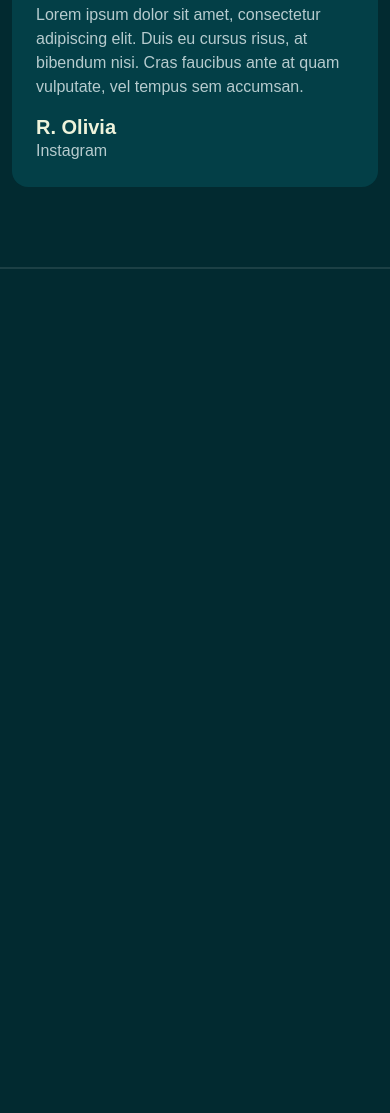
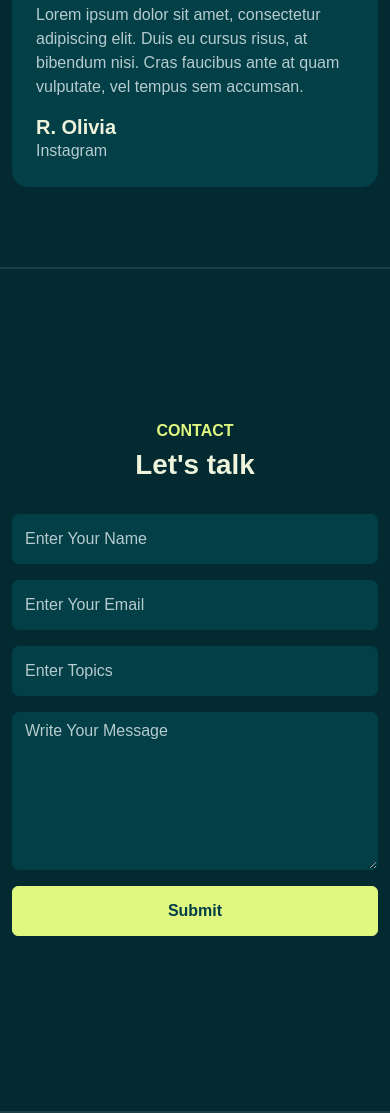
Before and after one commit to sanjoykumar-s/sanjoykumar-s.github.io, a plain HTML site: page index.html in a window 390 px wide. Shown: the part 6404-7517 px from the top of the page. Before the commit the page ends 6673 px from the top, so only its background shows below. Drawn offline with Linux system fonts and the light colour scheme; a web font is replaced by a local one.

Commit message:
Contact Section is done.

```diff
--- a/Assets/css/style.css
+++ b/Assets/css/style.css
@@ -145,3 +145,21 @@ img {
 .custom-card:hover .custom-card-image img {
     transform: scale(1.1);
 }
+
+#contact .form-control::placeholder {
+    color: var(--color-body);
+}
+#contact input.form-control {
+    height: 50px;
+}
+
+#contact .form-control {
+    background-color: var(--color-base);
+    border-color: var(--color-base);
+    color: var(--color-body);
+}
+
+#contact .form-control:focus {
+    border-color: var(--color-brand);
+    box-shadow: none;
+}
--- a/index.html
+++ b/index.html
@@ -279,7 +279,7 @@
 
                     <div class="row">
                         <div class="col-md-4" data-aos="zoom-in-up" data-aos-delay="300">
-                            <div class="review bg-base p-4 rounded-4">
+                            <div class="review bg-base p-4 rounded-4 shadow-effect">
                                 <div class="text-brand h5">
                                     <i class="las la-star"></i>
                                     <i class="las la-star"></i>
@@ -295,7 +295,7 @@
                             </div>
                         </div>
                         <div class="col-md-4" data-aos="zoom-in-up" data-aos-delay="600">
-                            <div class="review bg-base p-4 rounded-4">
+                            <div class="review bg-base p-4 rounded-4 shadow-effect">
                                 <div class="text-brand h5">
                                     <i class="las la-star"></i>
                                     <i class="las la-star"></i>
@@ -311,7 +311,7 @@
                             </div>
                         </div>
                         <div class="col-md-4" data-aos="zoom-in-up" data-aos-delay="900">
-                            <div class="review bg-base p-4 rounded-4">
+                            <div class="review bg-base p-4 rounded-4 shadow-effect">
                                 <div class="text-brand h5">
                                     <i class="las la-star"></i>
                                     <i class="las la-star"></i>
@@ -330,7 +330,40 @@
 
                 </div>
             </section>
-            <!--//About-->
+            <!--//Reviews-->
+
+            <!--Contact Us-->
+                <section id="contact" class="full-height px-lg-5">
+                    <div class="container">
+
+                        <div class="row justify-content-center text-center pb-4">
+                            <div class="col-lg-8 pb-4" data-aos="zoom-in-up">
+                                <h6 class="text-brand">CONTACT</h6>
+                                <h1>Let's talk</h1>
+                            </div>
+                            <div class="col-lg-8" data-aos="zoom-in-up" data-aos-delay="300">
+                                <form action="#" class="row gy-3 g-lg-3">
+                                    <div class="form-group col-md-6">
+                                        <input type="text" class="form-control" placeholder="Enter Your Name">
+                                    </div>
+                                    <div class="form-group col-md-6">
+                                        <input type="email" class="form-control" placeholder="Enter Your Email">
+                                    </div>
+                                    <div class="form-group col-md-12">
+                                        <input type="text" class="form-control" placeholder="Enter Topics">
+                                    </div>
+                                    <div class="form-group col-md-12">
+                                        <textarea class="form-control" name=""  rows="6" placeholder="Write Your Message"></textarea>
+                                    </div>
+                                    <div class="form-group col-md-12 d-grid">
+                                         <button type="submit" class="btn btn-brand">Submit</button>
+                                    </div>
+                                </form>
+                            </div>
+                        </div>
+                    </div>
+                </section>
+            <!--//Contact Us-->
 
         </div>
     <!--//Content-->
```
